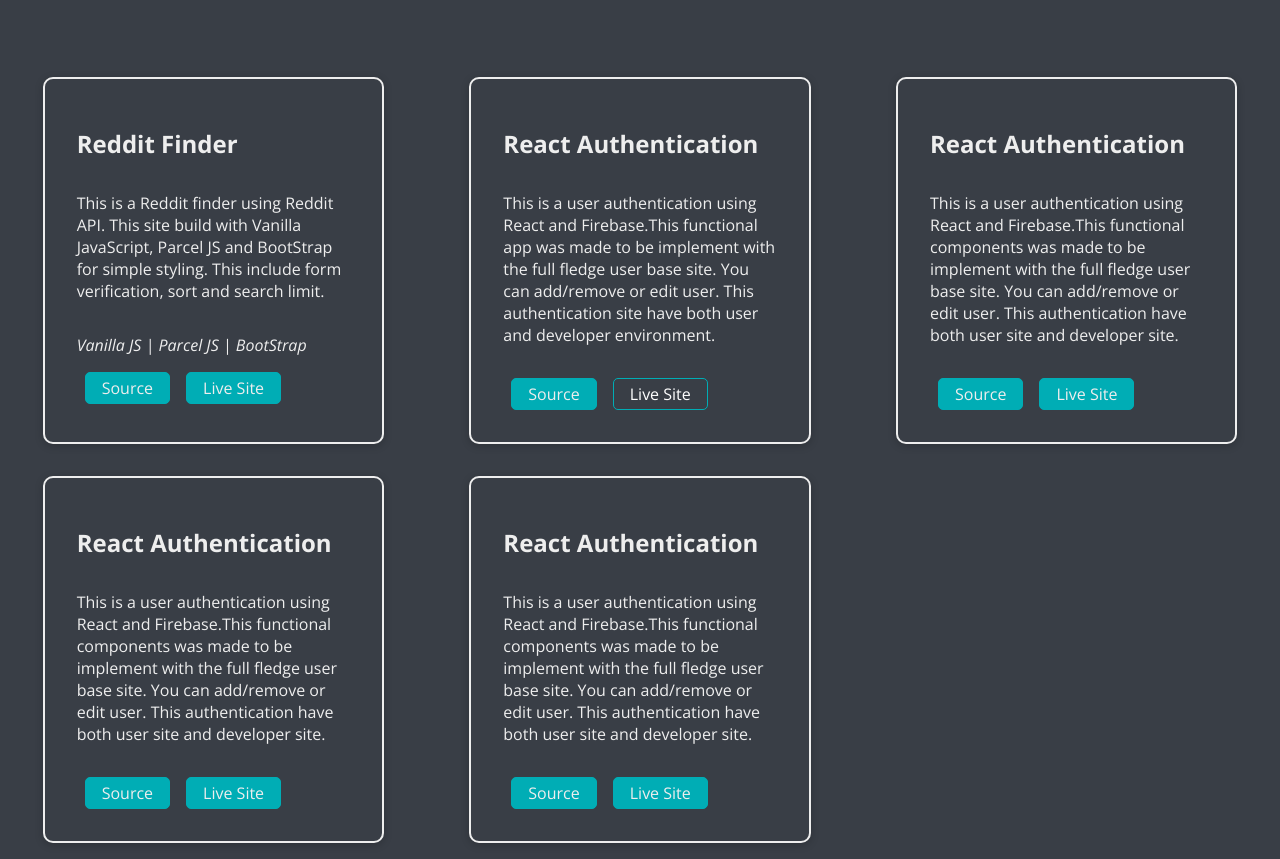
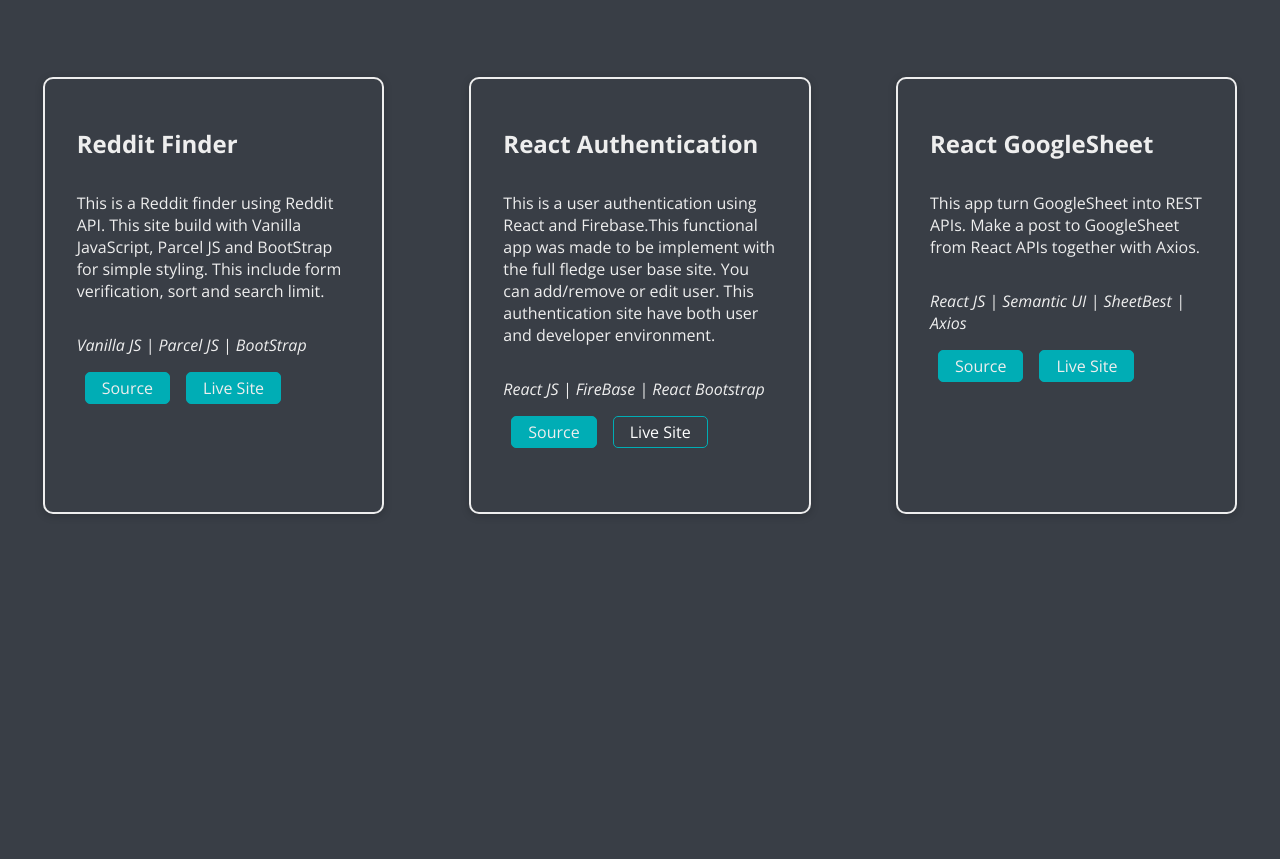
Before and after one commit to ngamsomset/portv2, a plain HTML site: page projects.html in a window 1280 px wide. Shown: the part 132-991 px from the top of the page. After the commit the page ends 800 px from the top, so only its background shows below. Drawn offline with nearby package versions, Linux system fonts and the light colour scheme.

Commit message:
projects added

```diff
--- a/projects.html
+++ b/projects.html
@@ -47,35 +47,23 @@
             <div class="projects-content card">
                 <h2 class="project-heading">React Authentication</h2>
                 <p>This is a user authentication using React and Firebase.This functional app was made to be implement with the full fledge user base site. You can add/remove or edit user. This authentication site have both user and developer environment.</p>
-                <div class="button button-secondary">
+                <span class="text-secondary">React JS | FireBase | React Bootstrap</span>
+                <div class="button button-secondary mt-1">
                     <button type="button"><a href="https://github.com/ngamsomset/reactauthfirebase" target="_blank">Source</a></button>
                     <button type="button" disabled>Live Site </button>
                 </div>
             </div>
             <div class="projects-content card">
-                <h2 class="project-heading">React Authentication</h2>
-                <p>This is a user authentication using React and Firebase.This functional components was made to be implement with the full fledge user base site. You can add/remove or edit user. This authentication have both user site and developer site.</p>
-                <div class="button button-secondary">
-                    <button type="button"><a href="#" target="_blank">Source</a></button>
-                    <button type="button"><a href="#" target="_blank">Live Site</a></button>
+                <h2 class="project-heading">React GoogleSheet</h2>
+                <p>This app turn GoogleSheet into REST APIs. Make a post to GoogleSheet from React APIs together with Axios. </p>
+                <span class="text-secondary">React JS | Semantic UI | SheetBest | Axios</span>
+                <div class="button button-secondary mt-1">
+                    <button type="button"><a href="https://github.com/ngamsomset/reactgooglesheet" target="_blank">Source</a></button>
+                    <button type="button"><a href="https://loving-roentgen-2b4a61.netlify.app/" target="_blank">Live Site</a></button>
                 </div>
             </div>
-            <div class="projects-content card">
-                <h2 class="project-heading">React Authentication</h2>
-                <p>This is a user authentication using React and Firebase.This functional components was made to be implement with the full fledge user base site. You can add/remove or edit user. This authentication have both user site and developer site.</p>
-                <div class="button button-secondary">
-                    <button type="button"><a href="#" target="_blank">Source</a></button>
-                    <button type="button"><a href="#" target="_blank">Live Site</a></button>
-                </div>
-            </div>
-            <div class="projects-content card">
-                <h2 class="project-heading">React Authentication</h2>
-                <p>This is a user authentication using React and Firebase.This functional components was made to be implement with the full fledge user base site. You can add/remove or edit user. This authentication have both user site and developer site.</p>
-                <div class="button button-secondary">
-                    <button type="button"><a href="#" target="_blank">Source</a></button>
-                    <button type="button"><a href="#" target="_blank">Live Site</a></button>
-                </div>
-            </div>
+
+
         </div>
     </main>
 
--- a/style.css
+++ b/style.css
@@ -284,6 +284,7 @@ body {
   border-radius: 10px;
   margin: 1rem auto;
   width: 80%;
+  height: 100%;
 }
 
 .project-heading {
```
